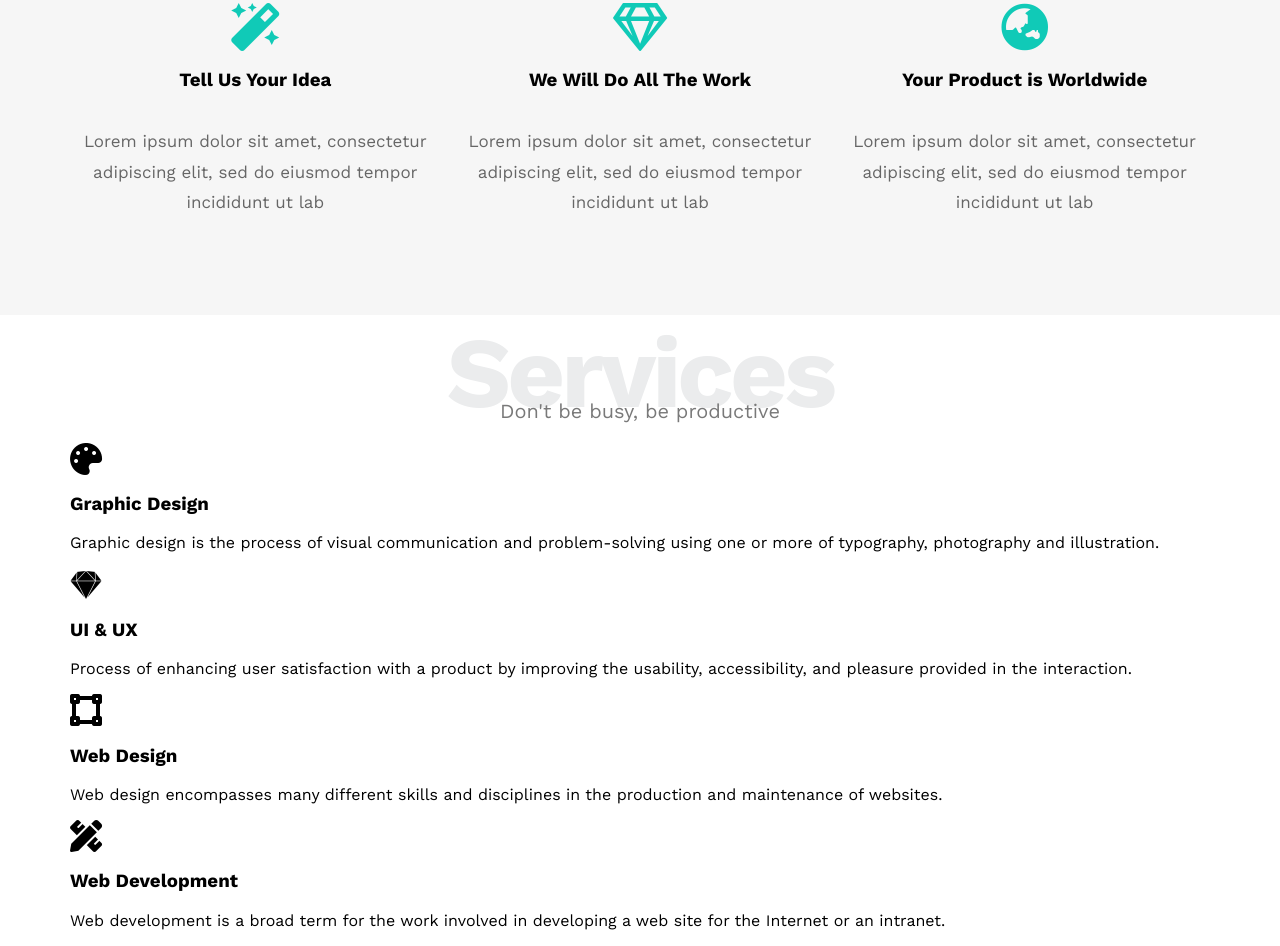
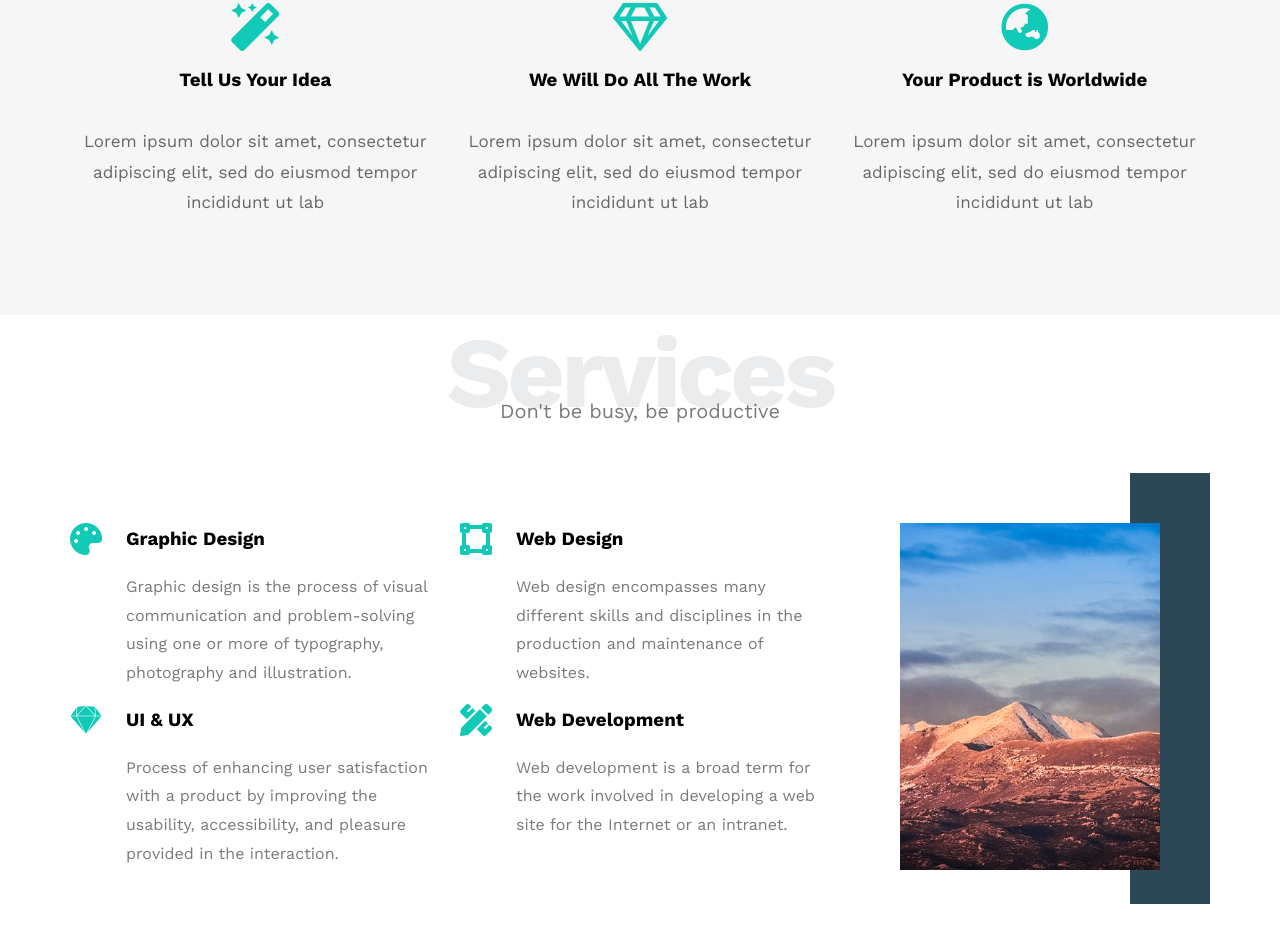
Before and after one commit to AnisKehila/ElzeroAssignments, a plain HTML site: page html-css-template-one/index.html in a window 1280 px wide. Shown: the part 877-1823 px from the top of the page. After the commit the page ends 1781 px from the top, so only its background shows below. Drawn offline with nearby package versions, Linux system fonts and the light colour scheme.

Commit message:
finished working on services container

```diff
--- a/html-css-template-one/css/style.css
+++ b/html-css-template-one/css/style.css
@@ -1,6 +1,7 @@
 /* Declaring variables */
     :root {
         --main-color: #10cab7;
+        --secondary-color: #2c4755;
     }
 /* End Declaring variables */
 
@@ -187,4 +188,49 @@ body {
     color: #797979;
     font-size: 20px;
 }
+.services .container .services-container{
+    margin-top: 100px;
+    display: grid;
+    grid-template-columns: repeat(auto-fill,minmax(300px,1fr));
+    grid-gap: 30px;
+}
+.service {
+    display: flex;
+    line-height: 1.8 ;
+
+}
+.service .icon {
+    margin-right: 24px;
+    color: var(--main-color);
+}
+.service p {
+    color: #797979;
+    font-weight: 300;
+}
+.service h3 {
+    margin: 0;
+}
+.services .container .services-container .col .img img{
+    width: 260px;
+}
+.services .container .services-container .col .img {
+    position: relative;
+    text-align: center;
+}
+.services .container .services-container .col .img::before{
+    content: '';
+    position: absolute;
+    background-color: var(--secondary-color);
+    width: 80px;
+    height: calc(100% + 80px);
+    top: -50px;
+    right: 0;
+    z-index: -1;
+}
+@media (max-width: 1200px) {
+    .services .container .services-container .col .img {
+        display: none;
+    }
+}
+
 /* End services design */
--- a/html-css-template-one/index.html
+++ b/html-css-template-one/index.html
@@ -76,23 +76,52 @@
             <h1 >Services</h1>
             <p>Don't be busy, be productive</p>
             <div class="services-container">
+                <div class="col">
                     <div class="service">
+                        <div class="icon">
                             <i class="fas fa-palette fa-2x"></i>
+                        </div>
+                        <div class="txt">
                             <h3>Graphic Design</h3>
                             <p>Graphic design is the process of visual communication and problem-solving using one or more of typography, photography and illustration.</p>
                         </div>
+                    </div>
                     <div class="service">
-                    <i class="fab fa-sketch fa-2x"></i>                    <h3>UI & UX</h3>
+                        <div class="icon">
+                            <i class="fab fa-sketch fa-2x"></i>
+                        </div>
+                        <div class="txt">
+                            <h3>UI & UX</h3>
                             <p>Process of enhancing user satisfaction with a product by improving the usability, accessibility, and pleasure provided in the interaction.</p>
                         </div>
+                    </div>
+                </div>
+                <div class="col">
                     <div class="service">
-                    <i class="fas fa-vector-square fa-2x"></i>                    <h3>Web Design</h3>
+                        <div class="icon">
+                            <i class="fas fa-vector-square fa-2x"></i>
+                        </div>
+                        <div class="txt">
+                            <h3>Web Design</h3>
                             <p>Web design encompasses many different skills and disciplines in the production and maintenance of websites.</p>
                         </div>
+                    </div>
                     <div class="service">
-                    <i class="fas fa-pencil-ruler fa-2x"></i>                    <h3>Web Development</h3>
+                        <div class="icon">
+                            <i class="fas fa-pencil-ruler fa-2x"></i>
+                        </div>
+                        <div class="txt">
+                            <h3>Web Development</h3>
                             <p>Web development is a broad term for the work involved in developing a web site for the Internet or an intranet.</p>
                         </div>
+                    </div>
+                </div>
+                <div class="col">
+                    <div class="img">
+                        <img src="images/services.jpg" alt="services image">
+                    </div>
+                </div>
+
             </div>
         </div>
     </div>
```
Lines whose indentation alone changed are shown as unchanged.
